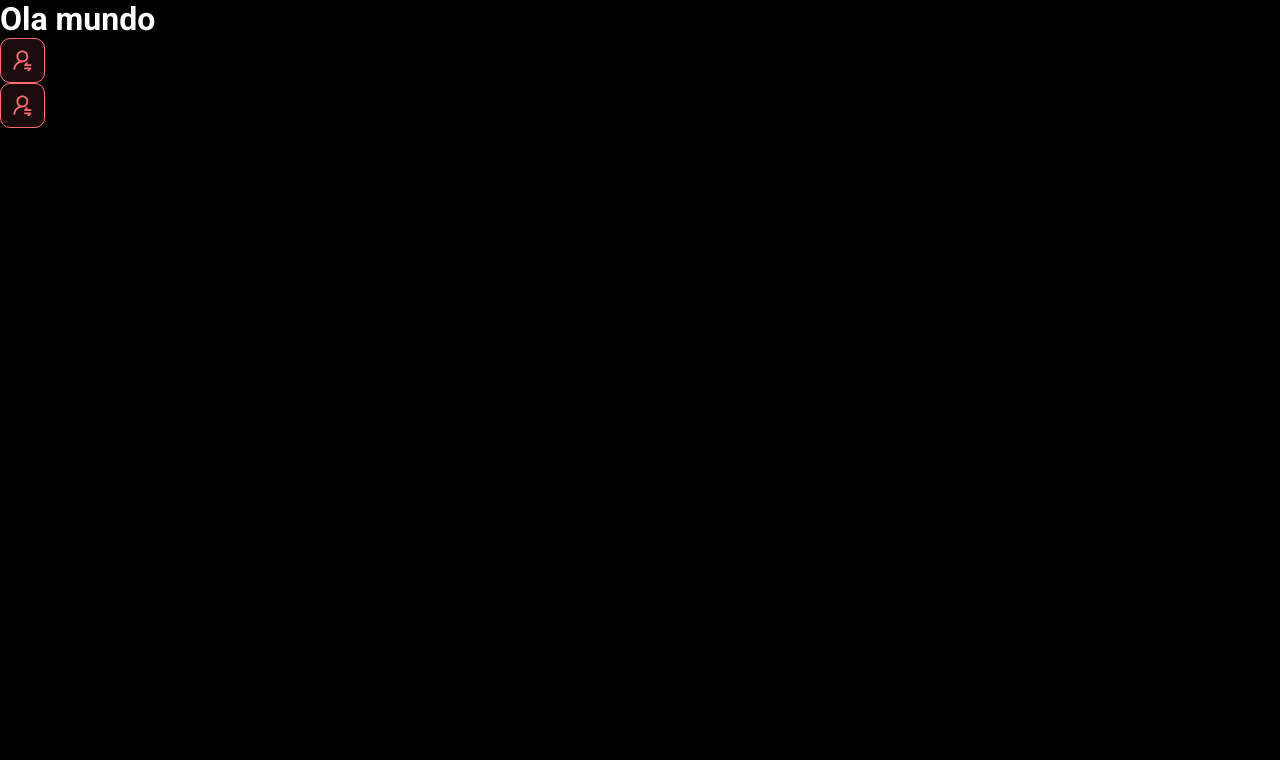
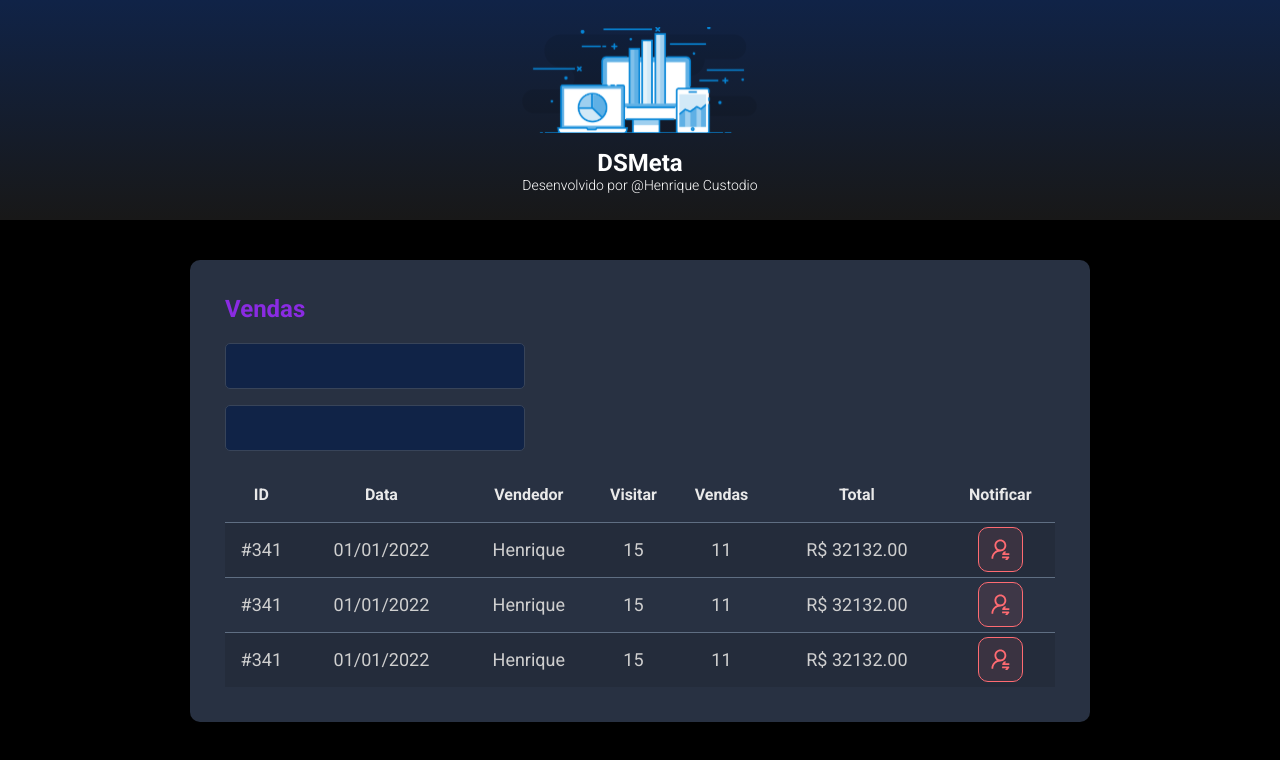
Before and after one commit to HenriqueCustodio/dsmeta, a React (Vite) app in the folder frontend/: page / in a window 1280 px wide. Shown: the top 760 px of the page. Built offline with nearby package versions, Linux system fonts and the light colour scheme.

Commit message:
Other components

```diff
--- a/frontend/index.html
+++ b/frontend/index.html
@@ -1,5 +1,5 @@
 <!DOCTYPE html>
-<html lang="en">
+<html lang="pt-br">
   <head>
     <meta charset="UTF-8" />
     <link rel="icon" type="image/svg+xml" href="/vite.svg" />
--- a/frontend/src/App.tsx
+++ b/frontend/src/App.tsx
@@ -1,14 +1,20 @@
-import NotificationButton from "./componentes/NotificationButton"
+import SalesCard from "./componentes/SalesCard"
+import Header from "./componentes/Header"
+
 
 function App() {
-
-
   return (
     <>
-      <h1>Ola mundo</h1>
-       <NotificationButton/>
-       <NotificationButton/>
-  </>
+      <Header />
+      <main>
+        <section id="sales">
+          <div className="dsmeta-container">
+            <SalesCard />
+          </div>
+        </section >
+      </main >
+    </>
+
   )
 }
 
--- /dev/null
+++ b/frontend/src/componentes/Header/index.tsx
@@ -0,0 +1,18 @@
+import logo from '../../assets/img/logo.svg'
+import './styles.css'
+
+function Header() {
+    return (
+        <header>
+            <div className="dsmeta-logo-container">
+                <img src={logo} alt="DSMeta" />
+                <h1>DSMeta</h1>
+                <p>
+                    Desenvolvido por <a href="https://www.instagram.com/custodiorique_.ig">@Henrique Custodio</a>
+                </p>
+            </div>
+        </header>
+    )
+}
+
+export default Header
--- /dev/null
+++ b/frontend/src/componentes/Header/styles.css
@@ -0,0 +1,27 @@
+header {
+    height: 220px;
+    background: linear-gradient(180deg, #102347 0%, #181818 100%);
+    display: flex;
+    align-items: center;
+    justify-content: center;
+}
+
+.dsmeta-logo-container {
+    display: flex;
+    flex-direction: column;
+    align-items: center;
+}
+
+.dsmeta-logo-container img {
+    width: 235px;
+}
+
+.dsmeta-logo-container h1 {
+    margin-top: 15px;
+    font-size: 24px;
+}
+
+.dsmeta-logo-container p {
+    font-weight: 300;
+    font-size: 14px;
+}
--- /dev/null
+++ b/frontend/src/componentes/SalesCard/index.tsx
@@ -0,0 +1,80 @@
+import NotificationButton from '../NotificationButton'
+import './styles.css'
+
+function SalesCard() {
+    return (
+        <div className="dsmeta-card">
+            <h2 className="dsmeta-sales-title">Vendas</h2>
+            <div>
+                <div className="dsmeta-form-control-container">
+                    <input className="dsmeta-form-control" type="text" />
+                </div>
+                <div className="dsmeta-form-control-container">
+                    <input className="dsmeta-form-control" type="text" />
+                </div>
+            </div>
+
+            <div>
+
+                <table className="dsmeta-sales-table">
+
+                    <thead>
+                        <tr>
+                            <th className="show992">ID</th>
+                            <th className="show576">Data</th>
+                            <th>Vendedor</th>
+                            <th className="show992">Visitar</th>
+                            <th className="show992">Vendas</th>
+                            <th>Total</th>
+                            <th>Notificar</th>
+                        </tr>
+                    </thead>
+                    <tbody>
+                        <tr>
+                            <td className="show992">#341</td>
+                            <td className="show576">01/01/2022</td>
+                            <td>Henrique</td>
+                            <td className="show992">15</td>
+                            <td className="show992">11</td>
+                            <td>R$ 32132.00</td>
+                            <td>
+                                <div className="dsmeta-red-btn-container">
+                                    <NotificationButton />
+                                </div>
+                            </td>
+                        </tr>
+                        <tr>
+                            <td className="show992">#341</td>
+                            <td className="show576">01/01/2022</td>
+                            <td>Henrique</td>
+                            <td className="show992">15</td>
+                            <td className="show992">11</td>
+                            <td>R$ 32132.00</td>
+                            <td>
+                                <div className="dsmeta-red-btn-container">
+                                    <NotificationButton />
+                                </div>
+                            </td>
+                        </tr>
+                        <tr>
+                            <td className="show992">#341</td>
+                            <td className="show576">01/01/2022</td>
+                            <td>Henrique</td>
+                            <td className="show992">15</td>
+                            <td className="show992">11</td>
+                            <td>R$ 32132.00</td>
+                            <td>
+                                <div className="dsmeta-red-btn-container">
+                                    <NotificationButton />
+                                </div>
+                            </td>
+                        </tr>
+                    </tbody>
+                </table>
+            </div>
+
+        </div>
+    )
+}
+
+export default SalesCard
--- /dev/null
+++ b/frontend/src/componentes/SalesCard/styles.css
@@ -0,0 +1,99 @@
+.dsmeta-card {
+    background-color: #283142;
+    border-radius: 10px;
+    padding: 30px 10px;
+}
+
+.dsmeta-sales-title {
+    color: blueviolet;
+    font-size: 24px;
+    margin-bottom: 20px;
+}
+
+.dsmeta-form-control {
+    width: 100%;
+    height: 46px;
+    background-color: #102347;
+    border: 1px solid #384459;
+    border-radius: 5px;
+    color: #9AAABE;
+    padding: 0 20px;
+    font-size: 18px;
+}
+
+.dsmeta-form-control-container {
+    margin-bottom: 16px;
+    max-width: 300px;
+}
+
+.dsmeta-sales-table {
+    width: 100%;
+    border-spacing: 0;
+    border-collapse: collapse;
+
+}
+
+.dsmeta-sales-table thead {
+    height: 55px;
+    font-size: 16px;
+    color: #E9E9E9;
+    font-weight: 700;
+}
+
+.dsmeta-sales-table tbody {
+    font-size: 14px;
+    font-weight: 400;
+    color: #CFCFCF;
+    text-align: center;
+}
+
+.dsmeta-sales-table tbody tr {
+    height: 74px;
+    border-top: 1px solid #5F6E82;
+}
+
+.dsmeta-sales-table tbody tr:nth-child(odd) {
+    background-color: #242C3B;
+}
+
+.dsmeta-sales-table tbody tr:hover>td {
+    background-color: #384459;
+}
+
+
+.dsmeta-red-btn-container {
+    display: flex;
+    justify-content: center;
+}
+
+.show576 {
+    display: none;
+}
+
+@media (min-width: 576px) {
+    .show576 {
+        display: table-cell;
+    }
+
+    .dsmeta-card {
+        padding: 35px;
+    }
+
+    .dsmeta-sales-table tbody tr {
+        height: 55px;
+    }
+
+    .dsmeta-sales-table tbody {
+        font-size: 18px;
+    }
+}
+
+.show992 {
+    display: none;
+}
+
+@media (min-width:992px) {
+    .show992 {
+        display: table-cell;
+    }
+}
--- a/frontend/src/index.css
+++ b/frontend/src/index.css
@@ -20,3 +20,13 @@
     color: unset;
     text-decoration: none;
 }
+
+.dsmeta-container {
+    width: 100%;
+    max-width: 900px;
+    margin: 0 auto;
+}
+
+#sales {
+    padding: 40px 10px;
+}
```
Also changed, not shown: frontend/src/assets/img/logo.svg (added).
